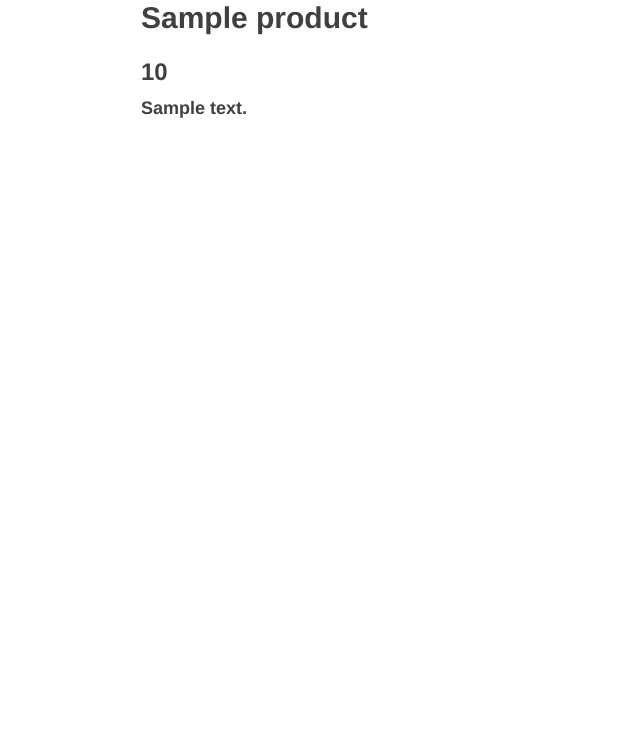
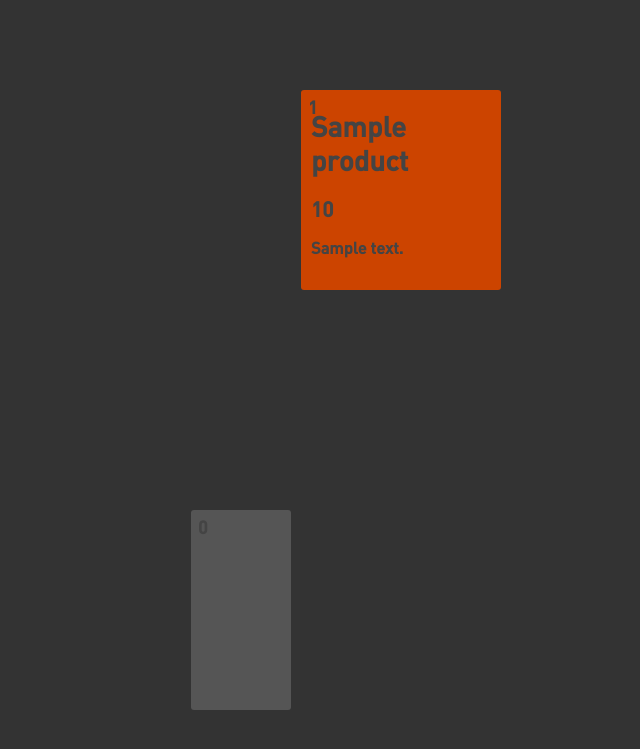
Before and after one commit to zbanks/pretentious, a Django app: template pos/templates/index.html in a window 1280 px wide. Shown: the top 749 px of the page, without its empty margins (29-669 px from the left). Run offline with Django 3.2, Linux system fonts and the light colour scheme; the template is opened without the code that fills it: most values are stand-ins (such as "Sample title", 1, 10 or a date in 2020); style sheets or scripts are compiled from the project's sources.

Commit message:
Basic 3x3 design

```diff
--- a/pos/static/products.less
+++ b/pos/static/products.less
@@ -1,12 +1,74 @@
+@font-face { font-family: DINPro; src: url('/static/fonts/DinPro-Med.TTF'); }
+
+body {
+    margin:0;
+    padding:0;
+
+    background:#333;
+
+    font-family:DINPro;
+}
+
 .grid_container {
 
 }
 .grid_box {
+    position:fixed;
+    left:50%;
+    top:50%;
+    margin:-100px 0 0 -100px;
+
     width:200px;
     height:200px;
 
     background: #C40;
 
-    color:white;
+    color:#444;
     font-size:14px;
+    font-weight:600;
+
+    overflow:none;
+
+    border-radius:3px;
 }
+
+.grid_box:hover {
+    background: #D40;
+    color:#EEC;
+}
+
+.grid_box:active {
+    background: #EEC;
+    color:#C40;
+}
+
+.box1 {margin:-310px 0 0 -310px;}
+.box2 {margin:-310px 0 0 -100px;}
+.box3 {margin:-310px 0 0 110px;}
+.box4 {margin:-100px 0 0 -310px;}
+.box5 {margin:-100px 0 0 -100px;}
+.box6 {margin:-100px 0 0 110px;}
+.box7 {margin:110px 0 0 -310px;}
+.box8 {margin:110px 0 0 -100px;}
+.box9 {margin:110px 0 0 110px;}
+
+.box0 {
+    margin:110px 0 0 -420px;
+    width:100px;
+    background-color:#555;
+}
+.box0:hover {
+    color:#444;
+    background-color:#666;
+}
+
+.box_label {
+    font-size:18px;
+    position:absolute;
+    top:6px;
+    left:7px;
+}
+
+.box_txtcont {
+    margin:10px
+}
--- a/pos/templates/base.html
+++ b/pos/templates/base.html
@@ -7,7 +7,7 @@
         <script src="http://html5shiv.googlecode.com/svn/trunk/html5.js"></script>
     <![endif]-->
     <link rel="stylesheet/less" href="/static/products.less">
-    <link rel="stylesheet/less" href="/static/lib/bootstrap.less">
+    <!--<link rel="stylesheet/less" href="/static/lib/bootstrap.less">-->
     <script src="/static/less.js"></script>
 </head>
 <body>
--- a/pos/templates/index.html
+++ b/pos/templates/index.html
@@ -1,10 +1,16 @@
 {% extends "base.html" %}
 {% block container %}
         {% for product in display_products %}
-            <div class="item-{{ forloop.counter }}">
-                <h1>{{ product.name }}</h1>
-                <h2>{{ product.price }}</h2>
-                <h3>{{ product.description }}</h3>
+            <div class="grid_box box{{ forloop.counter }}">
+                <div class="box_label">{{ forloop.counter }}</div>
+                <div class="box_txtcont">
+                    <h1>{{ product.name }}</h1>
+                    <h2>{{ product.price }}</h2>
+                    <h3>{{ product.description }}</h3>
+                </div>
             </div>
         {% endfor %}
+            <div class="grid_box box0">
+                <div class="box_label">0</div>
+            </div>
 {% endblock %}
```
Also changed, not shown: pos/static/fonts/DinPro-Med.TTF (added).
